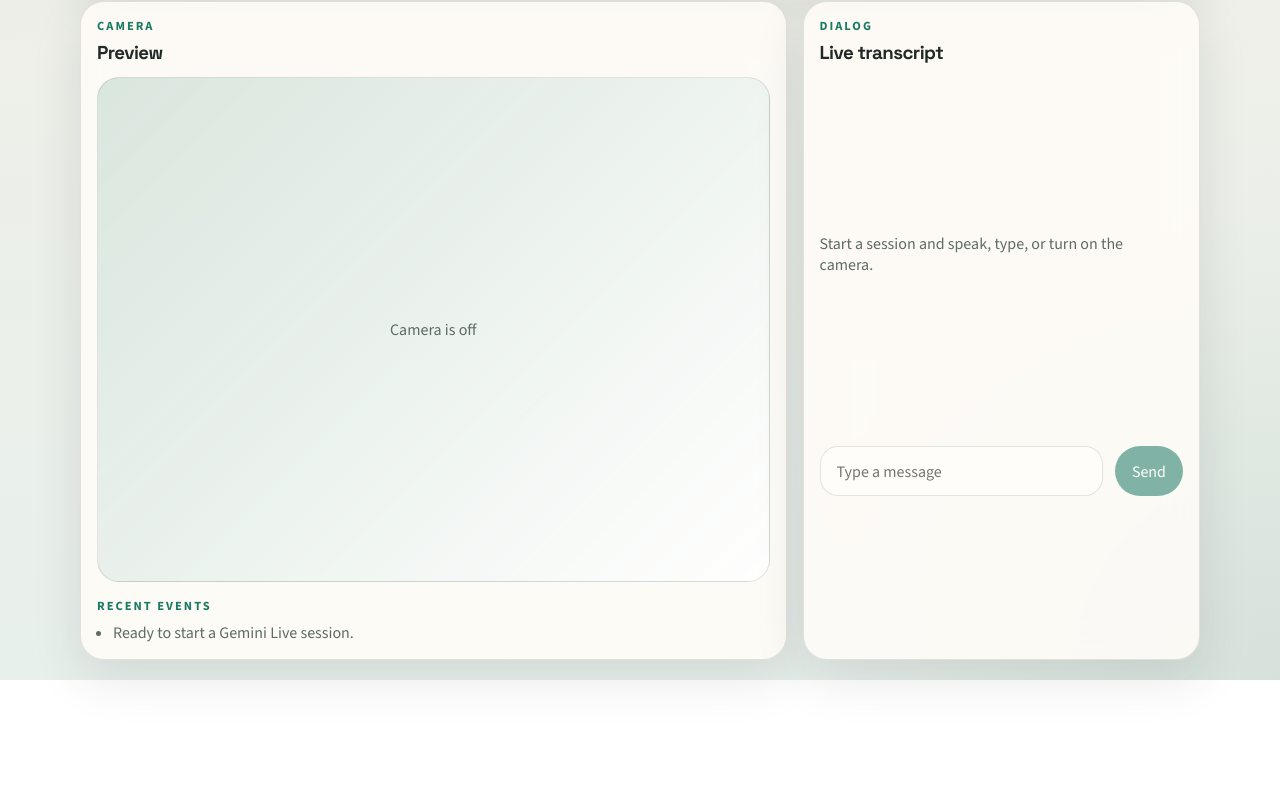
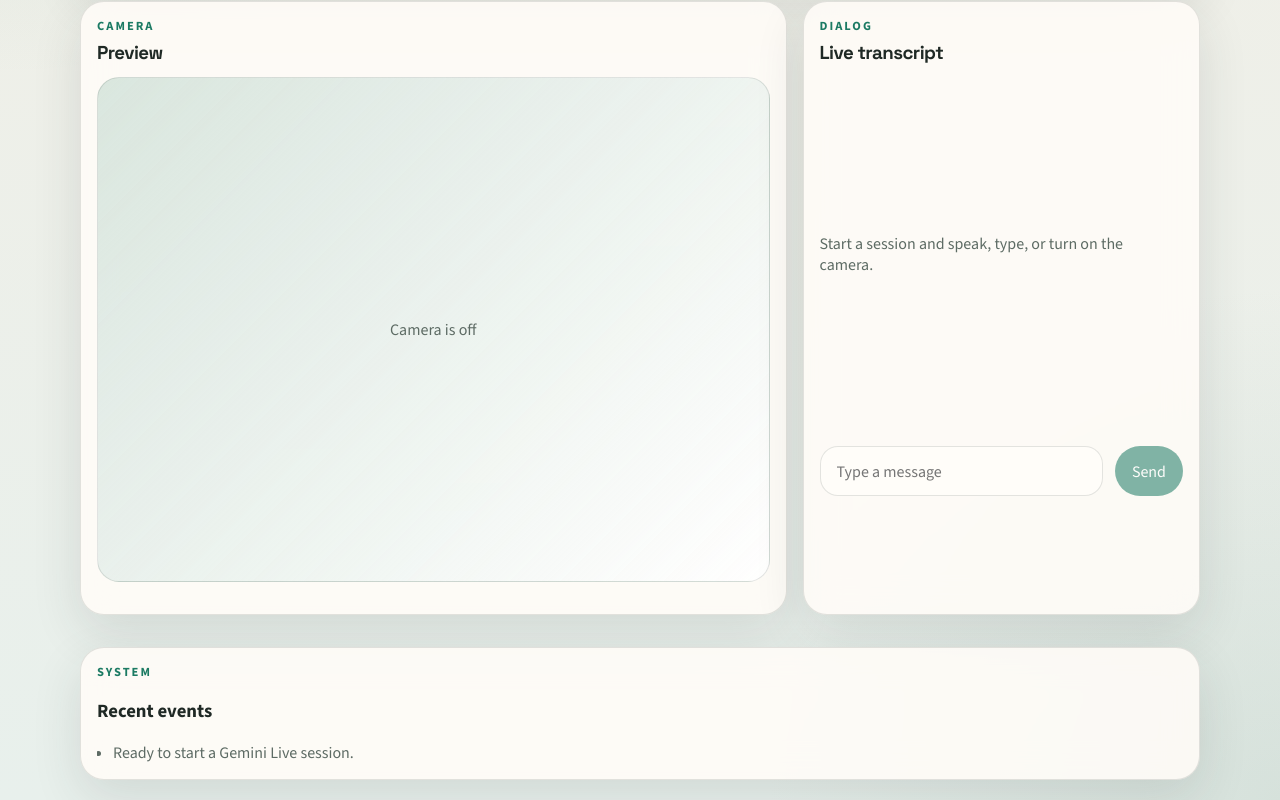
Before and after one commit to AnataBak/livvv, a Next.js app: page / in a window 1280 px wide. Shown: the part 506-1306 px from the top of the page. Before the commit the page ends 1186 px from the top, so only its background shows below. Built offline with nearby package versions, Linux system fonts and the light colour scheme.

Commit message:
Recent events вынесены в отдельный блок внизу страницы

```diff
--- a/app/globals.css
+++ b/app/globals.css
@@ -249,6 +249,16 @@ input {
   margin-bottom: 0.9rem;
 }
 
+.events-panel {
+  margin-top: 1rem;
+  padding: 1rem;
+}
+
+.events-panel .event-list {
+  max-height: 12rem;
+  overflow: auto;
+}
+
 .message-list {
   min-height: 22rem;
   max-height: 30rem;
--- a/components/live-console.tsx
+++ b/components/live-console.tsx
@@ -577,15 +577,6 @@ export function LiveConsole() {
             {isCameraEnabled ? null : <span className="preview-placeholder">Camera is off</span>}
             <video ref={videoRef} autoPlay muted playsInline className={isCameraEnabled ? 'video-active' : 'video-idle'} />
           </div>
-
-          <div>
-            <p className="eyebrow">Recent events</p>
-            <ul className="event-list">
-              {events.map((entry) => (
-                <li key={entry.id}>{entry.text}</li>
-              ))}
-            </ul>
-          </div>
         </div>
 
         <div className="console-panel transcript-panel">
@@ -630,6 +621,20 @@ export function LiveConsole() {
           </div>
         </div>
       </div>
+
+      <div className="console-panel events-panel">
+        <div className="panel-header">
+          <div>
+            <p className="eyebrow">System</p>
+            <h3>Recent events</h3>
+          </div>
+        </div>
+        <ul className="event-list">
+          {events.map((entry) => (
+            <li key={entry.id}>{entry.text}</li>
+          ))}
+        </ul>
+      </div>
     </section>
   );
 }
```
Also changed, not shown: 1 other file (tests, documents, lock files or other folders).
